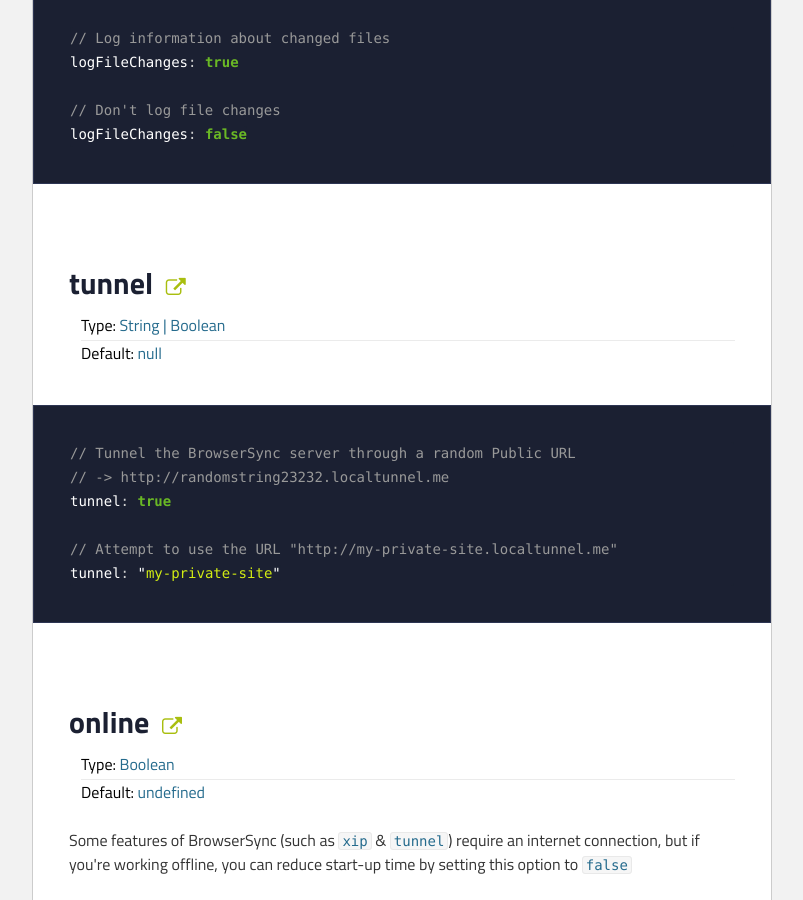
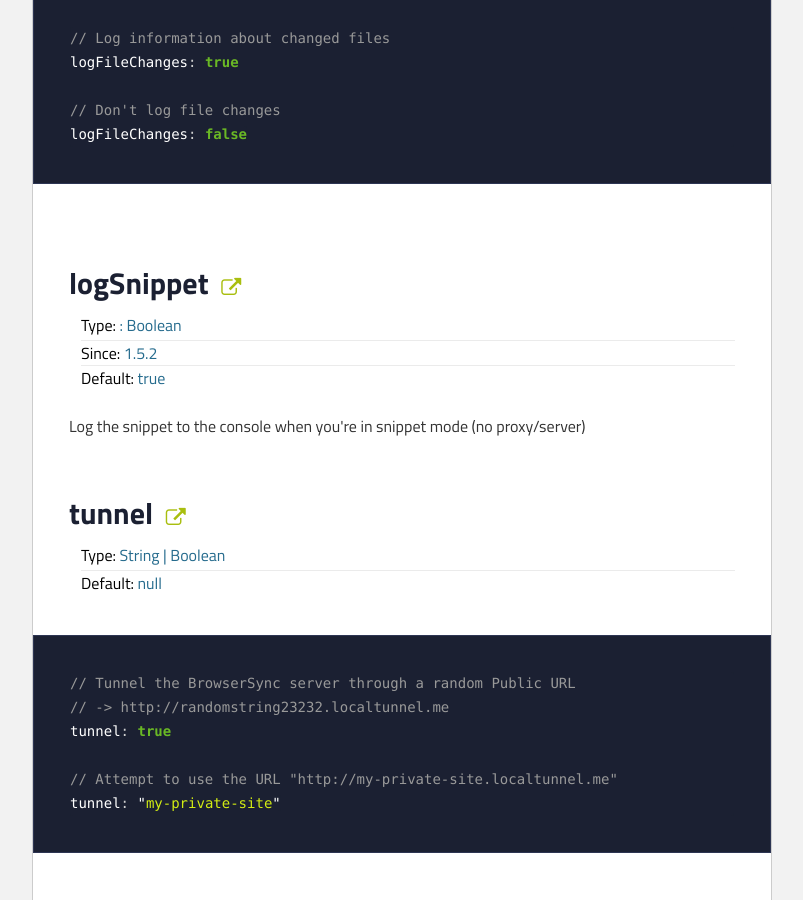
Before and after one commit to susoko/browser-sync-website, a Jekyll site: the page built from docs/options.md, in a window 1280 px wide and 900 px high, scrolled down 7039 px. Shown: the whole window, without its empty margins (238-1041 px from the left). Built offline with Jekyll 4.4.1, drawn with Linux system fonts in a browser that asks for light colours.

```diff
--- a/docs/options.md
+++ b/docs/options.md
@@ -307,6 +307,24 @@ logFileChanges: true
 // Don't log file changes
 logFileChanges: false
 {% endhighlight %}
+<h3 id="option-logSnippet">logSnippet <a href="#option-logSnippet" class="page-anchor"><i class="icon icon-external-link"></i></a></h3>
+<ul class="param-list">
+    <li class="type">Type: <span class="color-teal">: Boolean</span>
+
+    </li>
+
+    <li class="since">Since: <span class="color-teal">1.5.2</span></li>
+
+    <li class="default">Default: <span class="color-teal">true</span></li>
+
+</ul>
+
+<p>Log the snippet to the console when you&#39;re in snippet mode (no proxy/server)</p>
+
+
+{% highlight javascript %}
+
+{% endhighlight %}
 <h3 id="option-tunnel">tunnel <a href="#option-tunnel" class="page-anchor"><i class="icon icon-external-link"></i></a></h3>
 <ul class="param-list">
     <li class="type">Type: <span class="color-teal">String | Boolean</span>
```
